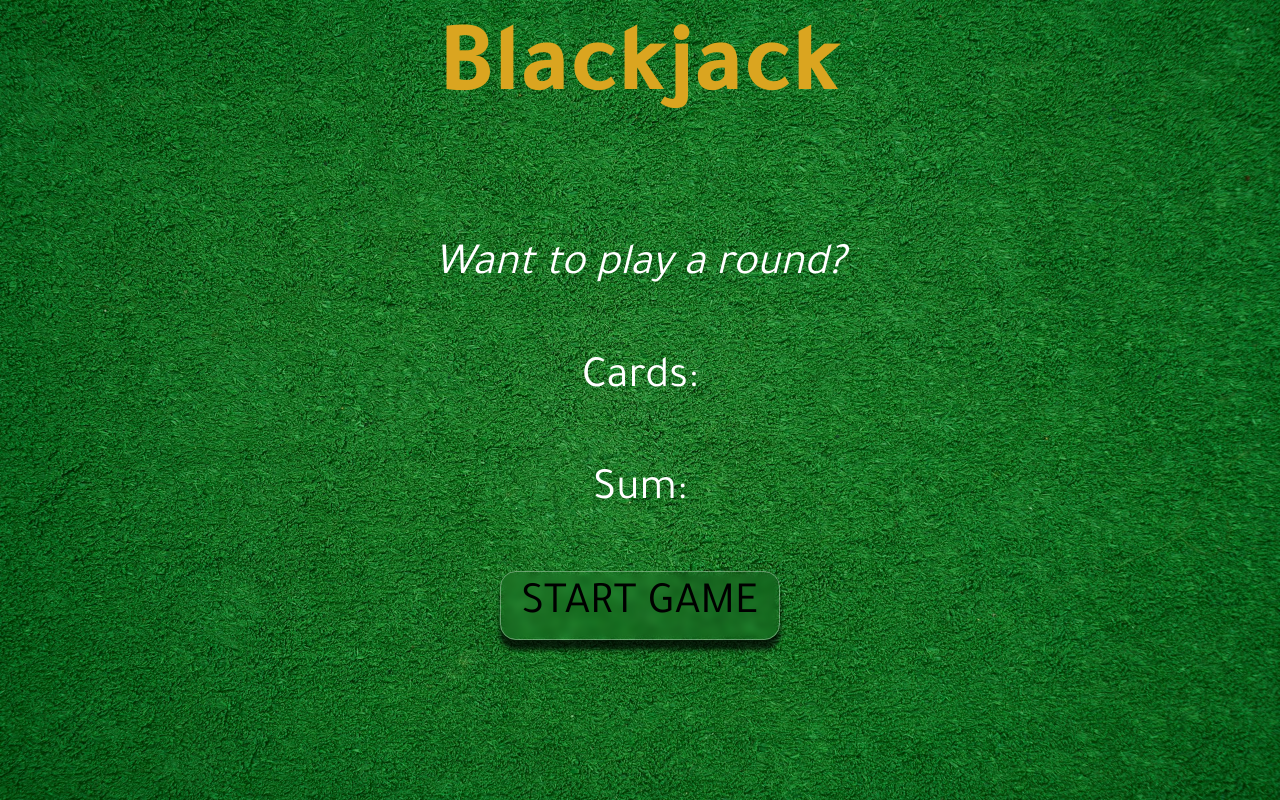
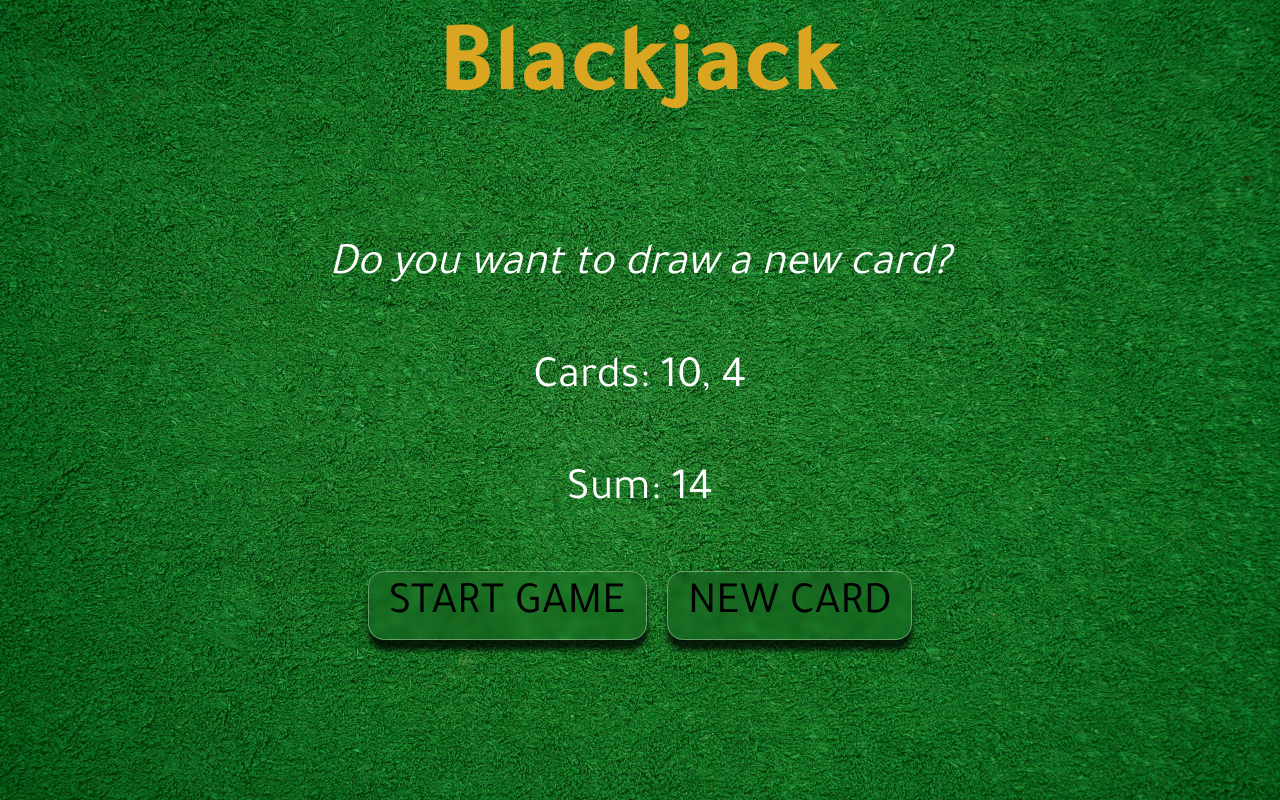
Before and after one commit to rrocker89437/Scrimba-Blackjack-game, a plain HTML site: page index.html in a window 1280 px wide. Both pictures are taken after a click on the button "START GAME". Drawn offline with Linux system fonts and the light colour scheme.

Commit message:
learning .push and .pop

```diff
--- a/app.js
+++ b/app.js
@@ -1,23 +1,55 @@
 let firstCard = 10;
 let secondCard = 4;
+let cards = [firstCard, secondCard]; // array --- 0 then 1
 let sum = firstCard + secondCard;
 let hasBlackJack = false;
 let isAlive = true;
 let message = "";
+//Store the message-el paragraph in a variable called messageEl
+let messageEl = document.getElementById("message-el");
 
-// 2. Create a startGame() function. Move the conditional
-// below (line 11-20) inside the body of the function.
+//Store the sum paragraph in a variable called sumEl
+let sumEl = document.querySelector("#sum-el");
+// let sumEl = document.getElementById("sum-el");
 
+//Store the cards paragraph in a variable called cardsEl
+let cardsEl = document.querySelector("#cards-el");
+
+// Create a new function called startGame() that calls renderGame()
 function startGame() {
-  //   alert("Button Clicked");
+  renderGame();
+}
+
+// Create a startGame() function. Move the conditional
+function renderGame() {
+  //Render the cards on the page using this format -> "Cards: 10 4"
+  //cardsEl.textContent = "Cards: " + firstCard + " " + secondCard;
+  //render out ALL the cards we have
+  cardsEl.textContent = "Cards: " + cards[0] + ", " + cards[1];
+
+  //Render the sum on the page using this format -> "Sum: 14"
+  sumEl.textContent = "Sum: " + sum;
+
   if (sum <= 20) {
-    message = "Do you want to draw a new card? 🙂";
+    message = "Do you want to draw a new card?";
   } else if (sum === 21) {
-    message = "Wohoo! You've got Blackjack! 🥳";
+    message = "You've got Blackjack!";
     hasBlackJack = true;
   } else {
-    message = "You're out of the game! 😭";
+    message = "You're out of the game!";
     isAlive = false;
   }
-  console.log(message);
+  //Display the message in the messageEl using messageEl.textContent
+  messageEl.textContent = message;
 }
+
+//Create a function newCard() that logs out "Drawing a new card from the deck!"
+function newCard() {
+  messageEl.textContent = "Drawing a new card from the deck!";
+  //Create a card variable, and hard code its value to a number (2-11)
+  let card = 7;
+  //Add the new card to the sum variable
+  sum += card;
+  //Call startGame()
+  renderGame();
+}
--- a/index.html
+++ b/index.html
@@ -13,7 +13,6 @@
     />
 
     <link rel="stylesheet" href="style.css" />
-    <script defer src="app.js"></script>
   </head>
   <body>
     <main>
@@ -21,11 +20,13 @@
         <div class="container">
           <h1>Blackjack</h1>
           <p id="message-el">Want to play a round?</p>
-          <p>Cards:</p>
-          <p>Sum:</p>
+          <p id="cards-el">Cards:</p>
+          <p id="sum-el">Sum:</p>
           <button class="start" onclick="startGame()">Start Game</button>
+          <button class="newcard" onclick="newCard()">New Card</button>
         </div>
       </section>
     </main>
+    <script src="app.js"></script>
   </body>
 </html>
--- a/style.css
+++ b/style.css
@@ -125,4 +125,32 @@ h6 {
       box-shadow: 0px 4px 2px 0px rgba(0, 0, 0, 0.75);
     }
   }
+
+  .newcard {
+    cursor: pointer;
+    text-transform: uppercase;
+    font-size: 1.875rem;
+    font-size: clamp(
+      1.875rem,
+      1.3966836734693877rem + 2.0408163265306123vw,
+      2.8125rem
+    );
+    padding: 0 20px;
+    margin-left: 1rem;
+    background: rgba(255, 255, 255, 0);
+    border-radius: 16px;
+    backdrop-filter: blur(3.8px);
+    border: 1px solid rgba(255, 255, 255, 0.35);
+    box-shadow: 0px 10px 5px 0px rgba(0, 0, 0, 0.75);
+    transition: all 150ms ease-in-out;
+
+    &:hover {
+      background: rgba(255, 255, 255, 0.16);
+    }
+
+    &:active {
+      transform: translateY(3px);
+      box-shadow: 0px 4px 2px 0px rgba(0, 0, 0, 0.75);
+    }
+  }
 }
```
Also changed, not shown: 1 other file.
